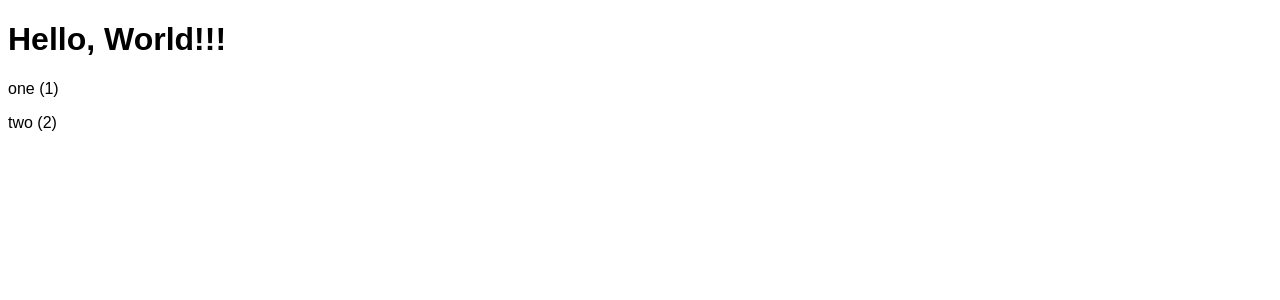
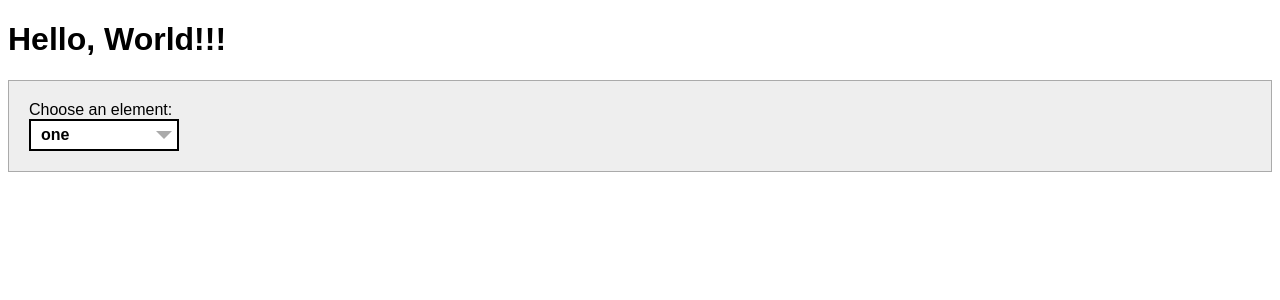
Before and after one commit to ashleemboyer/a11y-components-og, a React (Create React App) app: page / in a window 1280 px wide. Shown: the top 300 px of the page. Built offline with nearby package versions, Linux system fonts and the light colour scheme.

Commit message:
Modifying example code from WAI-ARIA docs; works with mouse

```diff
--- a/src/components/Listbox/Listbox.css
+++ b/src/components/Listbox/Listbox.css
@@ -0,0 +1,138 @@
+.annotate {
+  font-style: italic;
+  color: #366ed4;
+}
+
+.listbox-area {
+  padding: 20px;
+  background: #eee;
+  border: 1px solid #aaa;
+  font-size: 0;
+}
+
+.left-area,
+.right-area {
+  box-sizing: border-box;
+  display: inline-block;
+  font-size: 1rem;
+  vertical-align: top;
+  width: 50%;
+}
+
+.left-area {
+  padding-right: 10px;
+}
+
+.right-area {
+  padding-left: 10px;
+}
+
+[role="listbox"] {
+  padding: 0;
+  background: white;
+  border: 1px solid #aaa;
+}
+
+[role="option"] {
+  display: block;
+  padding: 0 1em 0 1.5em;
+  position: relative;
+  line-height: 1.8;
+  cursor: pointer;
+}
+
+[role="option"].focused {
+  background: #bde4ff;
+}
+
+[role="option"][aria-selected="true"]::before {
+  content: "✓";
+  position: absolute;
+  left: 0.5em;
+  color: green;
+}
+
+button {
+  font-size: 1rem;
+}
+
+button[aria-disabled="true"] {
+  opacity: 0.5;
+}
+
+#ss_elem_list {
+  max-height: 18em;
+  overflow-y: auto;
+  position: relative;
+}
+
+#exp_button {
+  border-radius: 0;
+  font-size: 1rem;
+  text-align: left;
+  padding: 5px 10px;
+  width: 150px;
+  position: relative;
+}
+
+#exp_button::after {
+  width: 0;
+  height: 0;
+  border-left: 8px solid transparent;
+  border-right: 8px solid transparent;
+  border-top: 8px solid #aaa;
+  content: " ";
+  position: absolute;
+  right: 5px;
+  top: 10px;
+}
+
+#exp_button[aria-expanded="true"]::after {
+  width: 0;
+  height: 0;
+  border-left: 8px solid transparent;
+  border-right: 8px solid transparent;
+  border-top: 0;
+  border-bottom: 8px solid #aaa;
+  content: " ";
+  position: absolute;
+  right: 5px;
+  top: 10px;
+}
+
+#exp_elem_list {
+  border-top: 0;
+  max-height: 10em;
+  overflow-y: auto;
+  position: absolute;
+  margin: 0;
+  width: 148px;
+}
+
+.hidden {
+  display: none;
+}
+
+.toolbar {
+  font-size: 0;
+}
+
+.toolbar-item {
+  border: 1px solid #aaa;
+  background: #ccc;
+}
+
+.toolbar-item[aria-disabled="false"]:focus {
+  background-color: #eee;
+}
+
+.offscreen {
+  clip: rect(1px 1px 1px 1px);
+  clip: rect(1px, 1px, 1px, 1px);
+  font-size: 1rem;
+  height: 1px;
+  overflow: hidden;
+  position: absolute;
+  white-space: nowrap;
+  width: 1px;
+}
--- a/src/components/Listbox/Listbox.js
+++ b/src/components/Listbox/Listbox.js
@@ -1,13 +1,90 @@
-import React from "react";
+import React, { useState } from "react";
 import PropTypes from "prop-types";
 
-const Listbox = ({ options }) => (
-  <>
-    {options.map(option => (
-      <p>{`${option.label} (${option.value})`}</p>
-    ))}
-  </>
-);
+import { Button } from "..";
+
+import "./Listbox.css";
+
+const focusElement = (element, setIndexOfSelectedOption) => {
+  if (element.id.startsWith("option_")) {
+    const indexToSelect = +element.id.substring("option_".length);
+    setIndexOfSelectedOption(indexToSelect);
+  }
+};
+
+const focusFirstOption = setIndexOfSelectedOption => {
+  const listboxNode = document.getElementById("exp_elem_list");
+  const firstOption = listboxNode.querySelector('[role="option"]');
+
+  if (firstOption) {
+    focusElement(firstOption, setIndexOfSelectedOption);
+  }
+};
+
+const Listbox = ({ options, label }) => {
+  const [expanded, setExpanded] = useState(false);
+  const [indexOfSelectedOption, setIndexOfSelectedOption] = useState(-1);
+
+  const ariaActiveDescendant =
+    indexOfSelectedOption >= 0
+      ? `option_${options[indexOfSelectedOption].value}`
+      : "";
+
+  return (
+    <div className="listbox-area">
+      <div className="left-area">
+        <span id="exp_elem">Choose an element:</span>
+        <div id="exp_wrapper">
+          <button
+            aria-activedescendant={ariaActiveDescendant}
+            aria-expanded={expanded}
+            aria-haspopup="listbox"
+            aria-labelledby="exp_elem exp_button"
+            id="exp_button"
+            onClick={() => {
+              setExpanded(!expanded);
+
+              if (indexOfSelectedOption === -1) {
+                focusFirstOption(setIndexOfSelectedOption);
+              }
+            }}
+          >
+            {
+              options[indexOfSelectedOption === -1 ? 0 : indexOfSelectedOption]
+                .label
+            }
+          </button>
+          <ul
+            id="exp_elem_list"
+            tabIndex={expanded ? "0" : "-1"}
+            role="listbox"
+            aria-labelledby="exp_elem"
+            className={expanded ? "" : "hidden"}
+          >
+            {options.map((option, index) => {
+              const listItemId = `option_${index}`;
+              return (
+                <li
+                  onClick={() => {
+                    setIndexOfSelectedOption(index);
+                    setExpanded(false);
+                  }}
+                  className={index === indexOfSelectedOption ? "focused" : ""}
+                  id={listItemId}
+                  key={listItemId}
+                  role="option"
+                  aria-selected={index === indexOfSelectedOption}
+                >
+                  {option.label}
+                </li>
+              );
+            })}
+          </ul>
+        </div>
+      </div>
+    </div>
+  );
+};
 
 Listbox.propTypes = {
   options: PropTypes.arrayOf(
```
